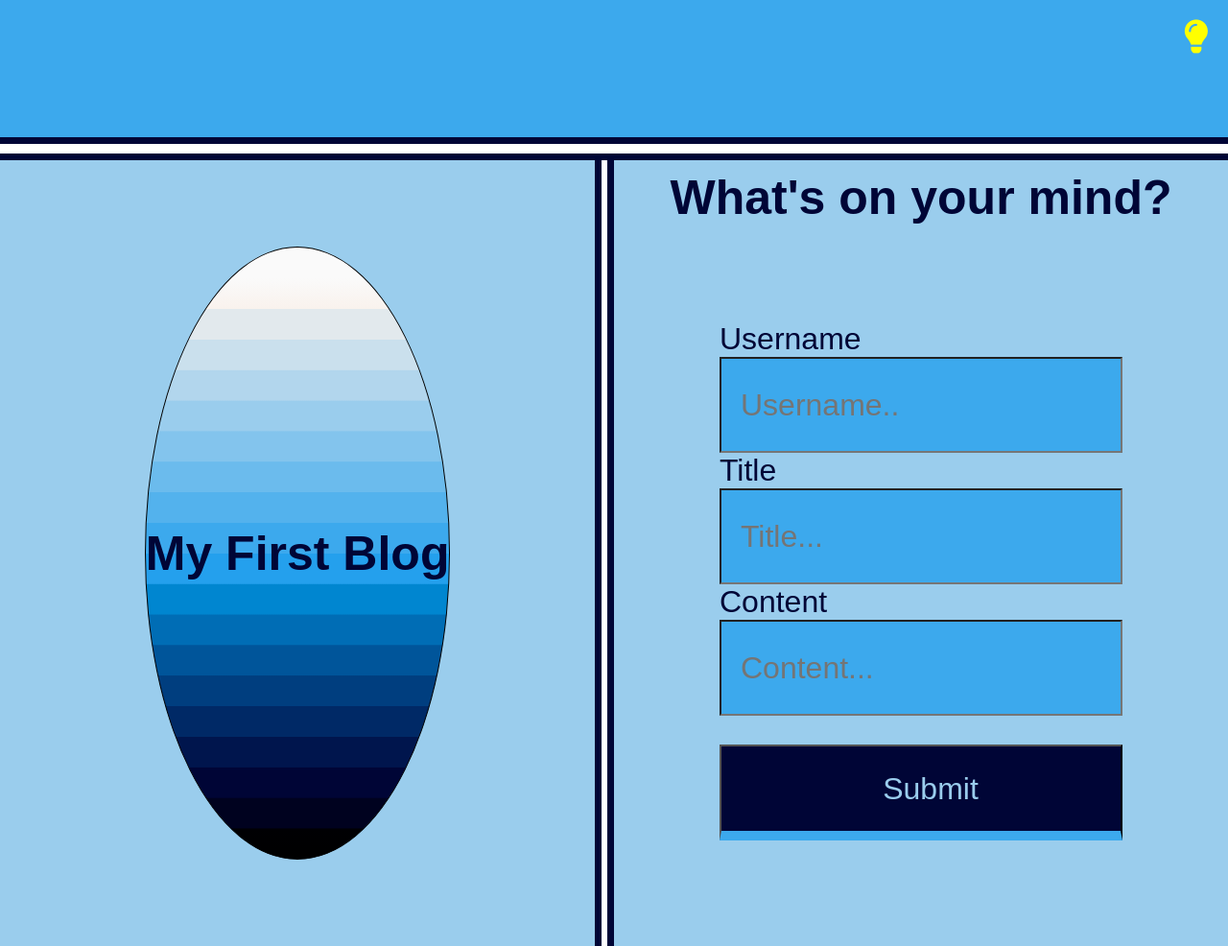
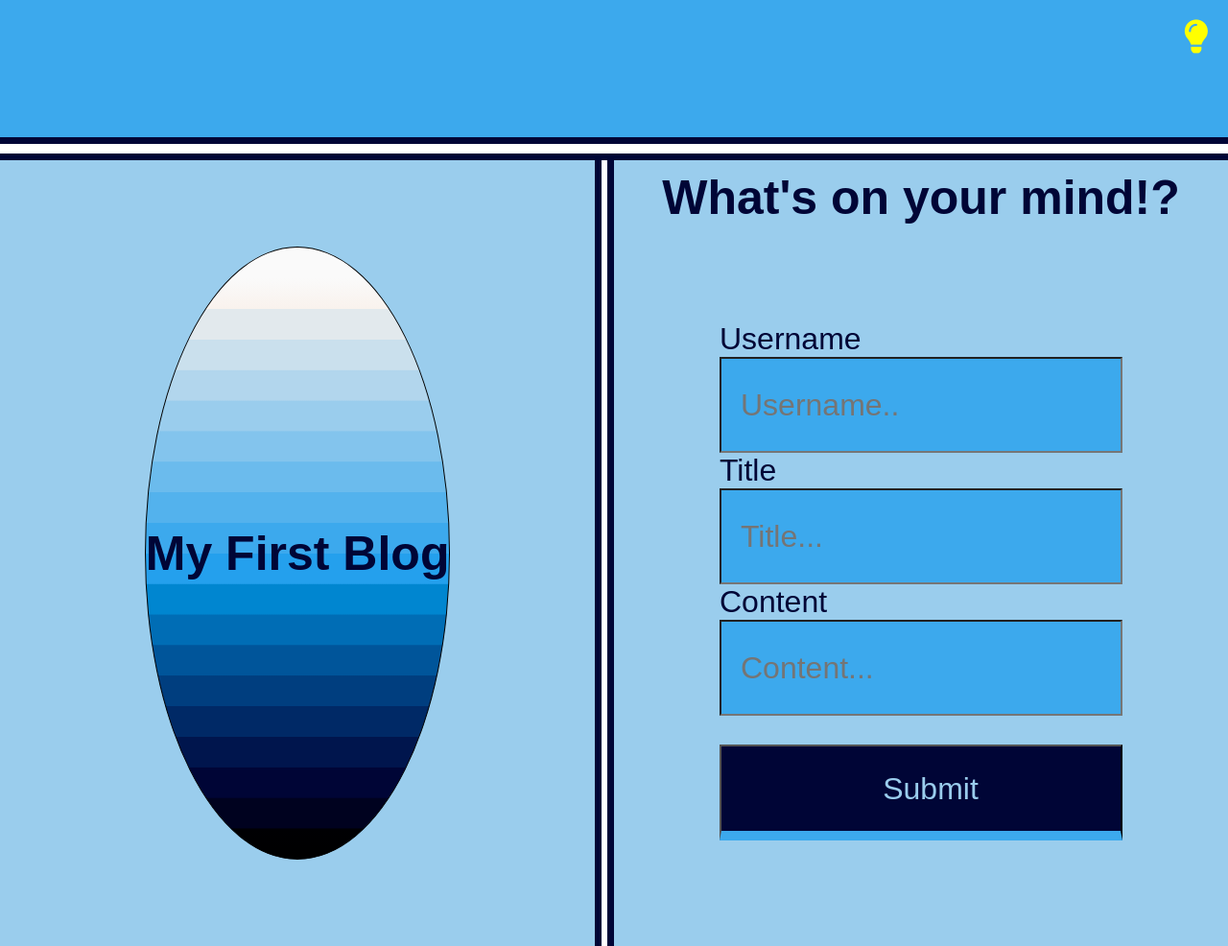
Before and after one commit to rozierhj/ch05.blog.post, a plain HTML site: page index.html in a window 1280 px wide. Shown: the top 986 px of the page at 96% size. Drawn offline with Linux system fonts and the light colour scheme.

Commit message:
running test

```diff
--- a/index.html
+++ b/index.html
@@ -25,7 +25,7 @@
         <div id="center">
         </div>
         <div class="side" id="menu"></di>
-            <h1>What's on your mind?</h1>
+            <h1>What's on your mind!?</h1>
             <!-- user fillsout these form values and they are stored in local storage when the users hits the submit button -->
             <form>
                 <label for="username">Username</label>
```
